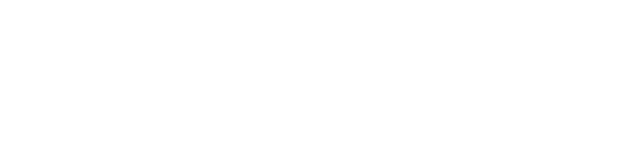
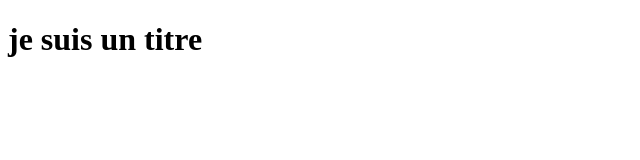
Before and after one commit to titiyocretton/git-intro-cretton-titiyo, a plain HTML site: page index.html in a window 1280 px wide. Shown: the whole page, without its empty margins (0-640 px from the left). Drawn offline with Linux system fonts and the light colour scheme.

Commit message:
ajout d'un titre

```diff
--- a/index.html
+++ b/index.html
@@ -4,5 +4,7 @@
 		<meta charset="UTF-8" />
 		<meta name="viewport" content="width=device-width, initial-scale=1.0" />
 	</head>
-	<body></body>
+	<body>
+		<h1>je suis un titre</h1>
+	</body>
 </html>
```
